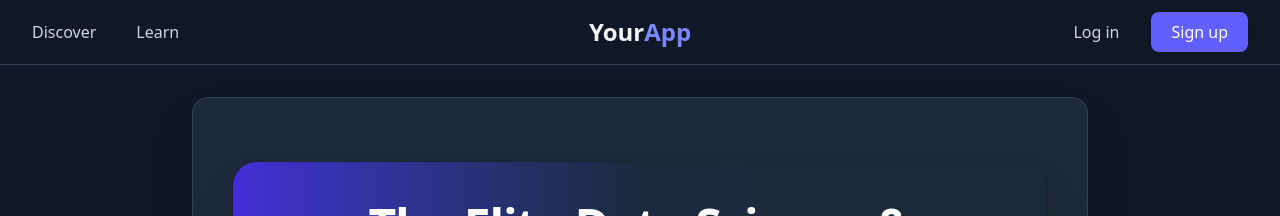
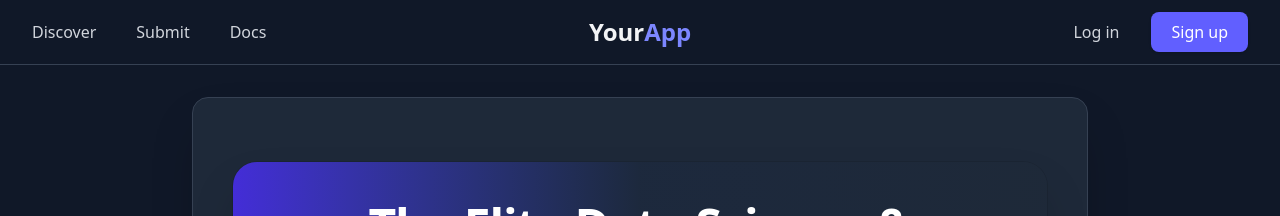
Before and after one commit to aranyab0924/hackathon_ed_tech, a Jekyll site: the page built from index.md, in a window 1280 px wide. Shown: the top 216 px of the page. Built offline with Jekyll 4.4.1, drawn with Linux system fonts in a browser that asks for light colours.

Commit message:
choose header pages from config.yml #jekyll

```diff
--- a/_config.yml
+++ b/_config.yml
@@ -26,6 +26,14 @@ description: >- # this means to ignore newlines until "baseurl:"
 baseurl: "/hackathon_ed_tech" # the subpath of your site, e.g. /blog
 url: "" # the base hostname & protocol for your site, e.g. http://example.com
 
+header_pages:
+  - title: Discover
+    url: "/discover"
+  - title: Submit
+    url: "/submission"
+  - title: Docs
+    url: "/documentation"
+
 # Build settings
 # theme: minima
 # plugins:
--- a/_includes/header.html
+++ b/_includes/header.html
@@ -3,23 +3,19 @@
     <div class="relative flex items-center justify-between h-16">
       <!-- Left side: Discover + Learn -->
       <nav class="hidden md:flex items-center gap-8 lg:gap-10">
-        <a
-          href="/discover"
-          class="text-gray-300 hover:text-indigo-400 font-medium transition-colors"
-        >
-          Discover
-        </a>
-        <a
-          href="/learn"
-          class="text-gray-300 hover:text-indigo-400 font-medium transition-colors"
-        >
-          Learn
-        </a>
+        {% for page in site.header_pages %}
+          <a
+            href="{{ site.baseurl }}{{ page.url }}"
+            class="text-gray-300 hover:text-indigo-400 font-medium transition-colors"
+          >
+            {{ page.title }}
+          </a>
+        {% endfor %}
       </nav>
 
       <!-- Center: Logo / App title -->
       <div class="absolute left-1/2 top-1/2 -translate-x-1/2 -translate-y-1/2">
-        <a href="{{site.baseurl}}/" class="text-2xl font-bold text-gray-100 whitespace-nowrap">
+        <a href="{{ site.baseurl }}/" class="text-2xl font-bold text-gray-100 whitespace-nowrap">
           Your<span class="text-indigo-400">App</span>
         </a>
       </div>
```
